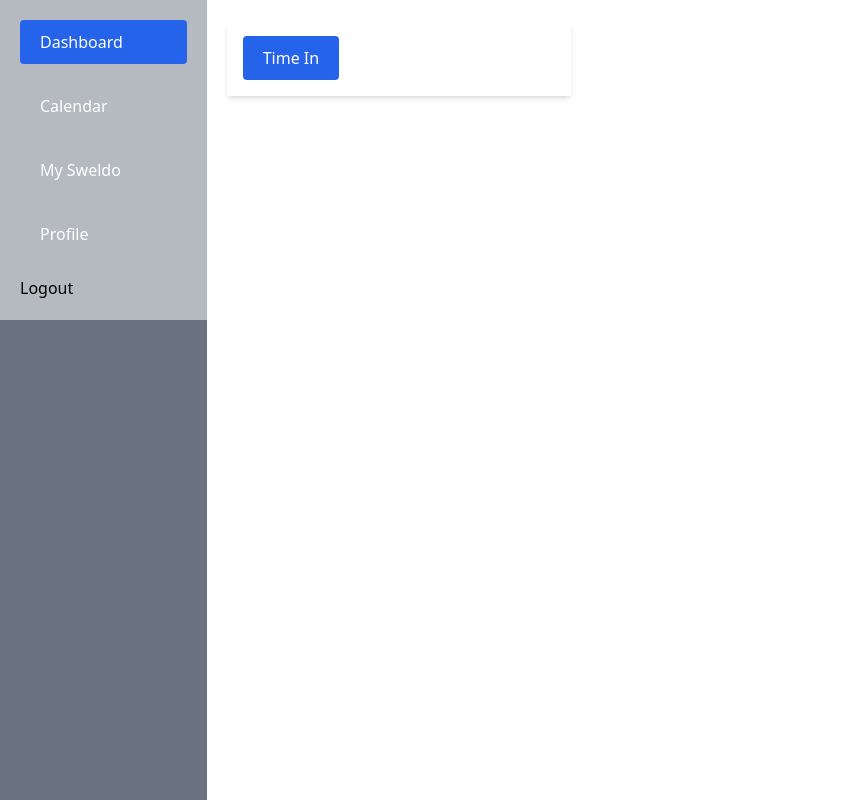
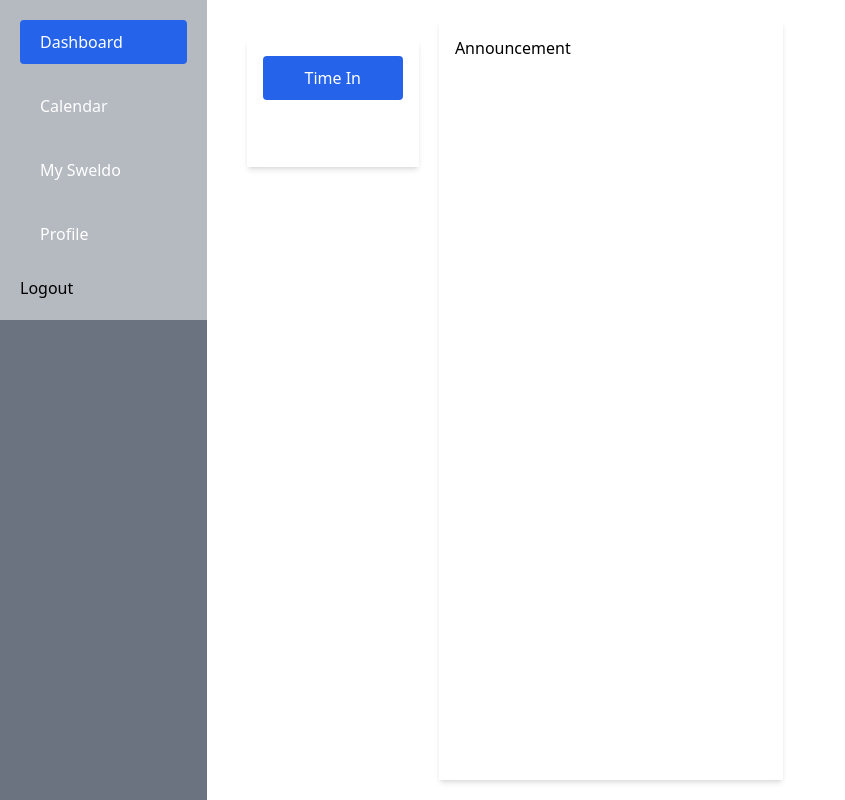
Before and after one commit to PrgDominique/Sweldo-App-Frontend, a React (Create React App) app: page /dashboard in a window 1280 px wide. Shown: the whole page, without its empty margins (0-845 px from the left). Built offline with nearby package versions, Linux system fonts and the light colour scheme; no server answers; sample sign-in values are in the browser's storage.

Commit message:
update timecard and dashboard

```diff
--- a/src/components/portal/user/dashboard/TimeCard.jsx
+++ b/src/components/portal/user/dashboard/TimeCard.jsx
@@ -68,23 +68,31 @@ const TimeCard = ({ isClockIn }) => {
   return (
     //default Time In button
     <>
+   <div className="grid grid-cols-1">
+
       {
         // if User already clock in, show Time Out button
         isClockIn ? (
           <>
+
             <SubmitButton name='Time Out' onClick={handleTimeOut} loading={loading} />
+          <div className="flex flex-row ">
             <SuccessAlert message={success?.message} />
+          </div>
           </>
         ) : (
           // if User already clock out, show Time In button
           <>
             <SubmitButton name='Time In' onClick={handleTimeIn} loading={loading} />
+
             <SuccessAlert message={success?.message} />
             <DangerAlert message={error?.message} />
 
           </>
         )
       }
+   </div>
+
     </>
   )
 }
--- a/src/pages/portal/user/dashboard.jsx
+++ b/src/pages/portal/user/dashboard.jsx
@@ -27,10 +27,16 @@ const Dashboard = () => {
 
   return (
     <>
-      <div className='container m-5 '>
+
+      <div className='container m-5 flex'>
+        <div className='w-1/6 m-5 p-4 shadow-md lg:max-w-lg h-1/6 '>
+          <TimeCard isClockIn={isClockIn} />
+
+        </div>
         <div className='w-1/3 p-4 shadow-md lg:max-w-lg'>
-          <TimeCard isClockIn={isClockIn} />
-        </div>
+          <h1>Announcement</h1>
+
+   </div>
       </div>
     </>
   )
```
